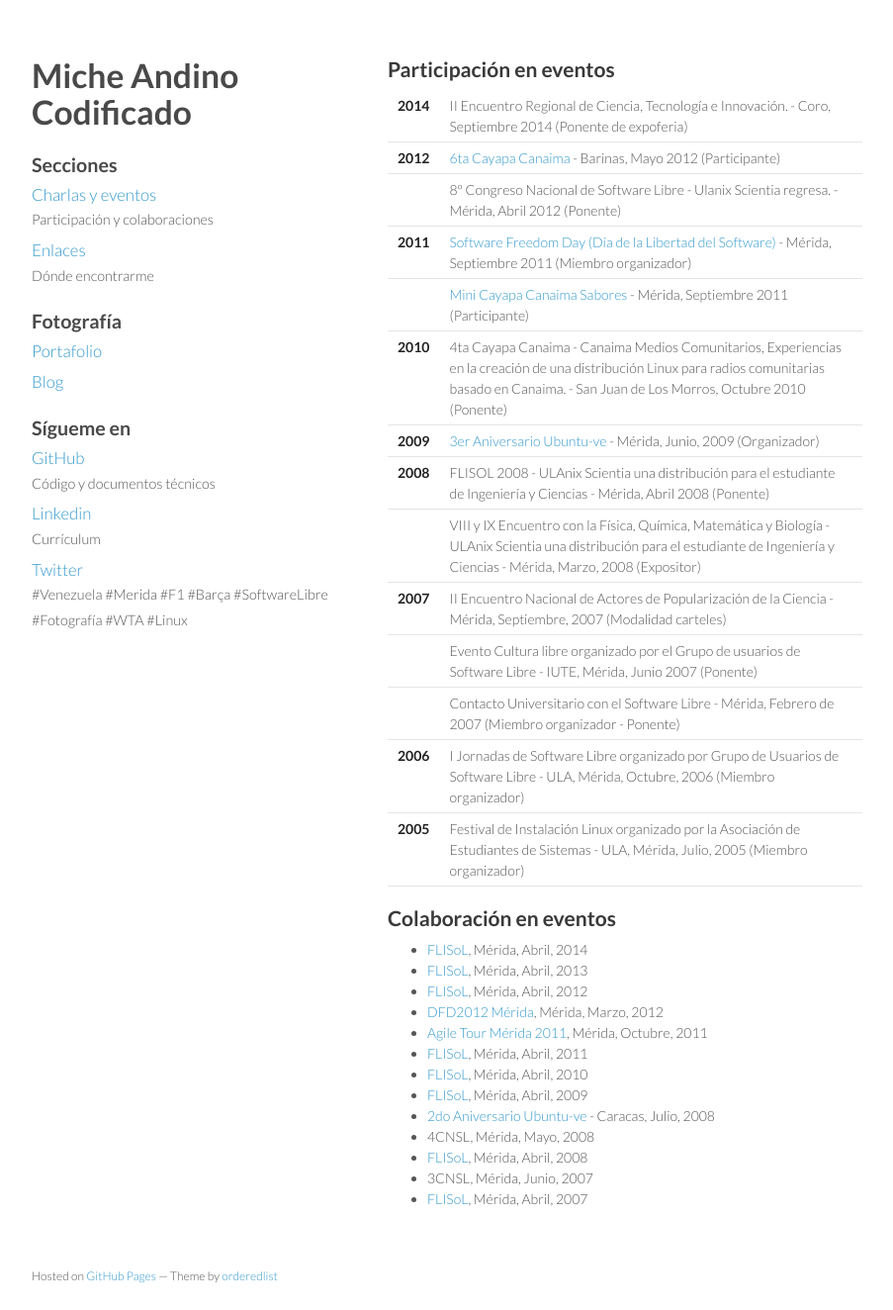
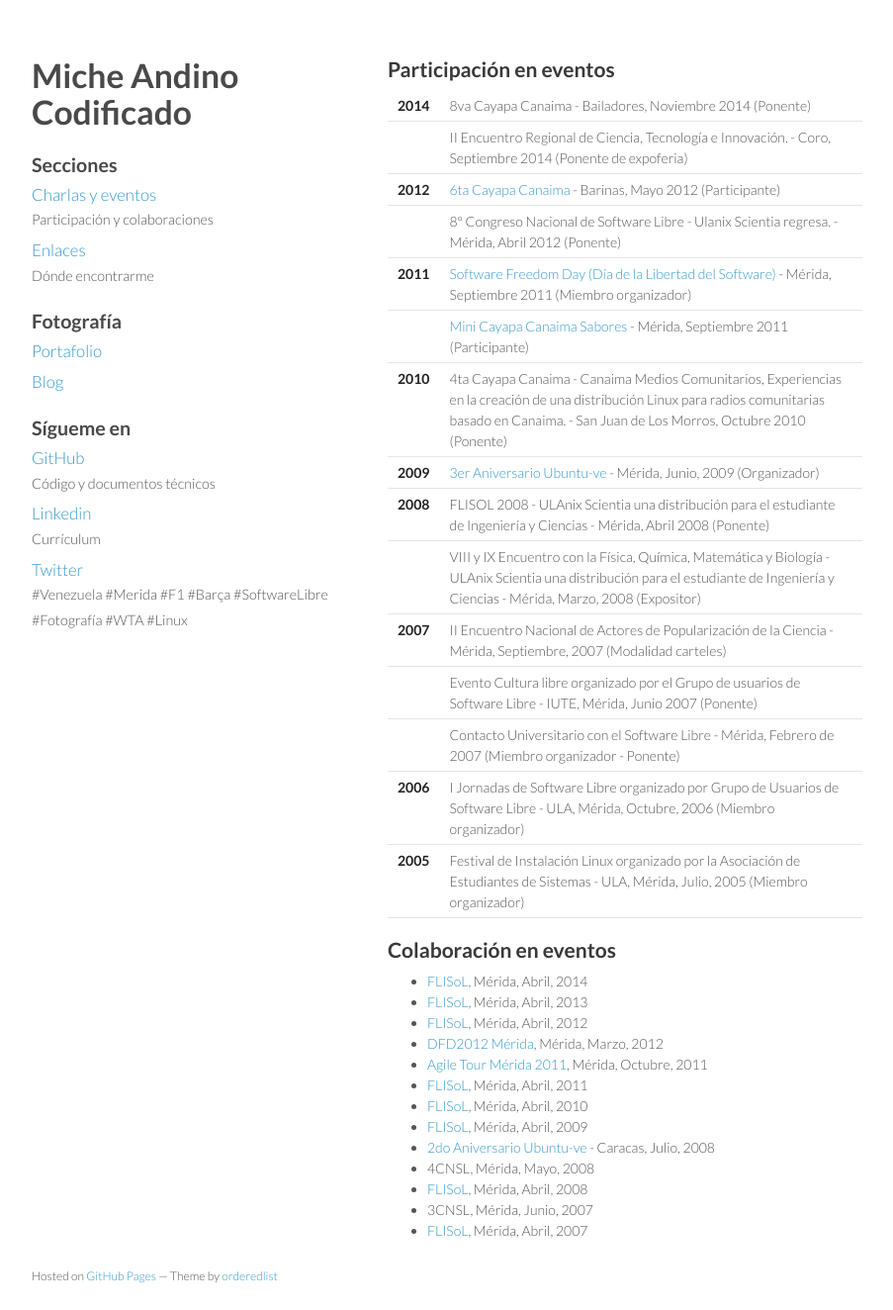
Before and after one commit to davidhdz/davidhdz.github.io, a Jekyll site: the page built from charlas.html, in a window 1280 px wide and 1324 px high. Shown: the whole window at 99% size, without its empty margins (178-1081 px from the left). Built offline with Jekyll 4.4.1, drawn with Linux system fonts in a browser that asks for light colours; nearby versions of some CDN libraries; Markdown is read by kramdown in place of the engine named in the settings; comment, search, counter and statistics services are not loaded.

Commit message:
Agregada la cayapa de Bailadores

```diff
--- a/charlas.html
+++ b/charlas.html
@@ -8,11 +8,16 @@ title: Charlas y eventos
 <table style="width: 96%;  style=vertical-align: top">
 <tbody>
 <tr>  <td style="vertical-align: top;"><strong>2014</strong></td>
+  <td> 8va Cayapa Canaima - Bailadores, Noviembre 2014 (Ponente)</td>
+  </tr>
+  <tr>  <td> </td>
   <td> II Encuentro Regional de Ciencia, Tecnología e Innovación. - Coro, Septiembre 2014 (Ponente de expoferia)</td>
   </tr>
-<tr>  <td><strong>2012</strong></td><td> <a href="http://cayapa.canaima.softwarelibre.gob.ve/wiki/doku.php?id=6ta._cayapa_canaima_gnu_linux" target="_blank">6ta Cayapa Canaima</a> - Barinas, Mayo 2012 (Participante)</td>
+<tr>  <td><strong>2012</strong></td>
+  <td> <a href="http://cayapa.canaima.softwarelibre.gob.ve/wiki/doku.php?id=6ta._cayapa_canaima_gnu_linux" target="_blank">6ta Cayapa Canaima</a> - Barinas, Mayo 2012 (Participante)</td>
   </tr>
-<tr>  <td></td>  <td> 8º Congreso Nacional de Software Libre - Ulanix Scientia regresa. - Mérida, Abril 2012 (Ponente)</td>
+  <tr>  <td></td>
+  <td> 8º Congreso Nacional de Software Libre - Ulanix Scientia regresa. - Mérida, Abril 2012 (Ponente)</td>
   </tr>
 <tr>  <td style="vertical-align: top;"><strong>2011</strong></td>
   <td> <a href="http://wiki.softwarefreedomday.org/2011/Venezuela/Merida/SFD" target="_blank">Software Freedom Day (Día de la Libertad del Software)</a> - Mérida, Septiembre 2011 (Miembro organizador)</td>
@@ -22,8 +27,7 @@ title: Charlas y eventos
   </tr>
 <tr>  <td style="vertical-align: top;"><strong>2010</strong></td>
   <td> 4ta Cayapa Canaima - Canaima Medios Comunitarios, Experiencias en la creación de una distribución Linux para radios comunitarias basado en Canaima. - San Juan de Los Morros, Octubre 2010 (Ponente)</td>
-</tr>
-<tr>  <td style="vertical-align: top;"><strong>2009</strong></td>
+  </tr><tr>  <td style="vertical-align: top;"><strong>2009</strong></td>
   <td> <a href="https://wiki.ubuntu.com/VenezuelaTeam/Aniversary/Merida2009" target="_blank">3er Aniversario Ubuntu-ve</a> - Mérida, Junio, 2009 (Organizador)</td>
   </tr>
 <tr>  <td style="vertical-align: top;"><strong>2008</strong></td>
```
Lines whose indentation alone changed are shown as unchanged.
